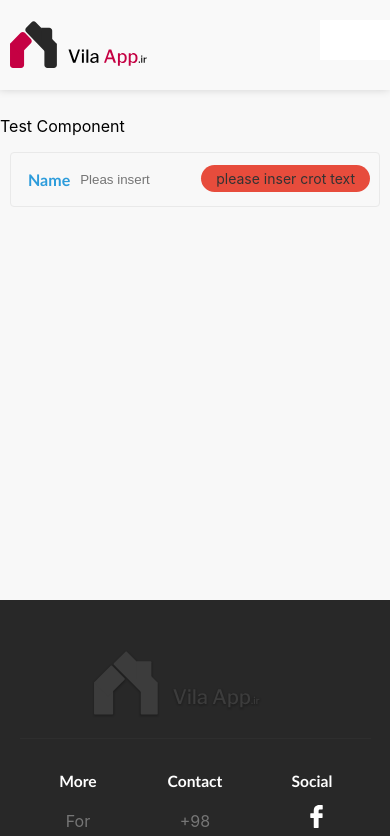
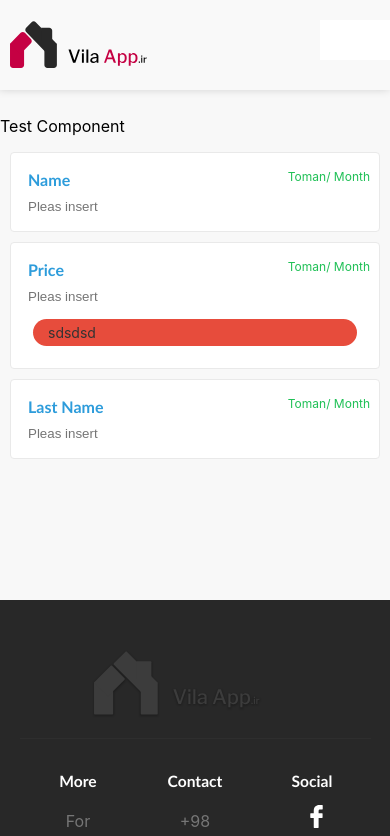
Before and after one commit to arasico/vilaapp, a React (Create React App) app: page /test in a window 390 px wide. Shown: the top 836 px of the page. Built offline with nearby package versions, Linux system fonts and the light colour scheme.

Commit message:
input componetn is fixed

```diff
--- a/src/en/components/createLandLoard/inputGroup.js
+++ b/src/en/components/createLandLoard/inputGroup.js
@@ -12,6 +12,7 @@ const TextFieldGroup = (
     onChangeText,
     onChange,
     error,
+    labelSecend,
     secureTextEntry,
     multiline,
     maxLength,
@@ -40,7 +41,9 @@ const TextFieldGroup = (
       underlineColorAndroid="transparent"
       autoCapitalize="none"
     />
+    {labelSecend && <span className="labelSecend-styling" >{labelSecend}</span>}
     {error && <span className="error-txt-input" >{error}</span>}
+
   </div>
 
 )
--- a/src/en/components/createLandLoard/style.css
+++ b/src/en/components/createLandLoard/style.css
@@ -1,4 +1,5 @@
 .txt-input-container{
+    background-color: #fff;
     display: flex;
     border: 1px solid #E9E9E9;
     border-radius: 4px;
@@ -19,9 +20,8 @@
 }
 
 .txt-input{
-    border: 0;
     background-color: transparent;
-    width: 100%;
+    width: 65%;
     border: 0;
     box-sizing: border-box;
     padding: 5px;
@@ -44,3 +44,42 @@
     font-size: 14px;
     color: #333;
 }
+
+.labelSecend-styling{
+    position: absolute;
+    float: right;
+    right: 0;
+    margin-right: 20px;
+    border-radius: 10px;
+    font-size: 16px;
+    color: #1FC056;
+    background-color: #fff;
+    padding-top: 4px;
+}
+
+
+
+
+@media screen and (max-width: 400px) {
+
+    .txt-input-container{
+        display: grid;
+
+    }
+    .labelSecend-styling{
+         font-size: 12px;
+
+    }
+
+    .txt-input{
+        width: 100%;
+
+    }
+
+    .error-txt-input{
+        margin: 10px;
+        position: relative;
+
+    }
+
+}
--- a/src/en/container/testComponent/test.js
+++ b/src/en/container/testComponent/test.js
@@ -21,7 +21,21 @@ class TestComponent extends Component {
                     <TextInput
                         label="Name"
                         placeholder="Pleas insert"
-                        error="please inser crot text"
+                        error=""
+                        labelSecend="Toman/ Month"
+                    />
+                        <TextInput
+                        label="Price"
+                        placeholder="Pleas insert"
+                        error="sdsdsd"
+                        labelSecend="Toman/ Month"
+                    />
+
+                        <TextInput
+                        label="Last Name"
+                        placeholder="Pleas insert"
+                        error=""
+                        labelSecend="Toman/ Month"
                     />
 
             </div>
```
